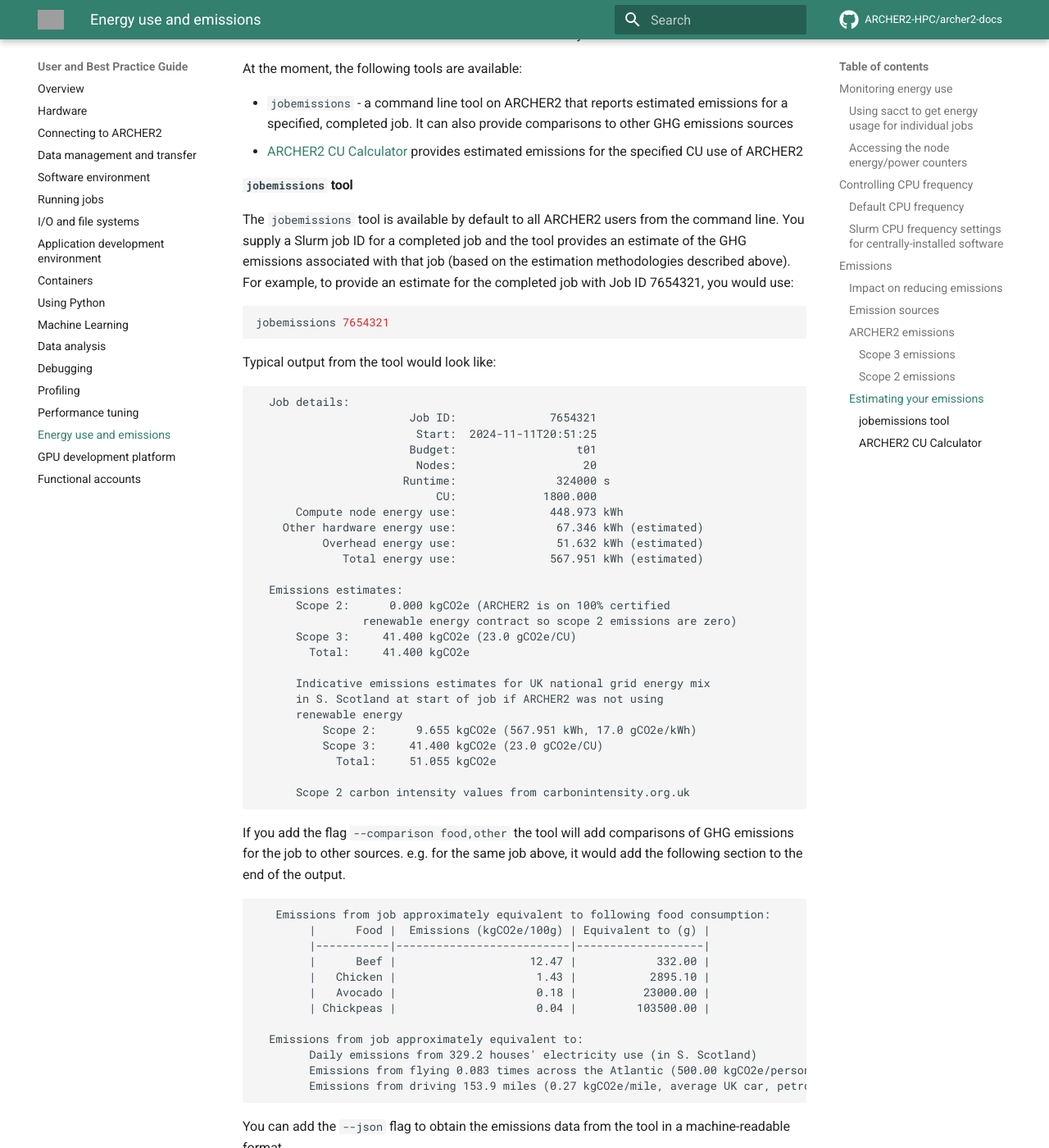
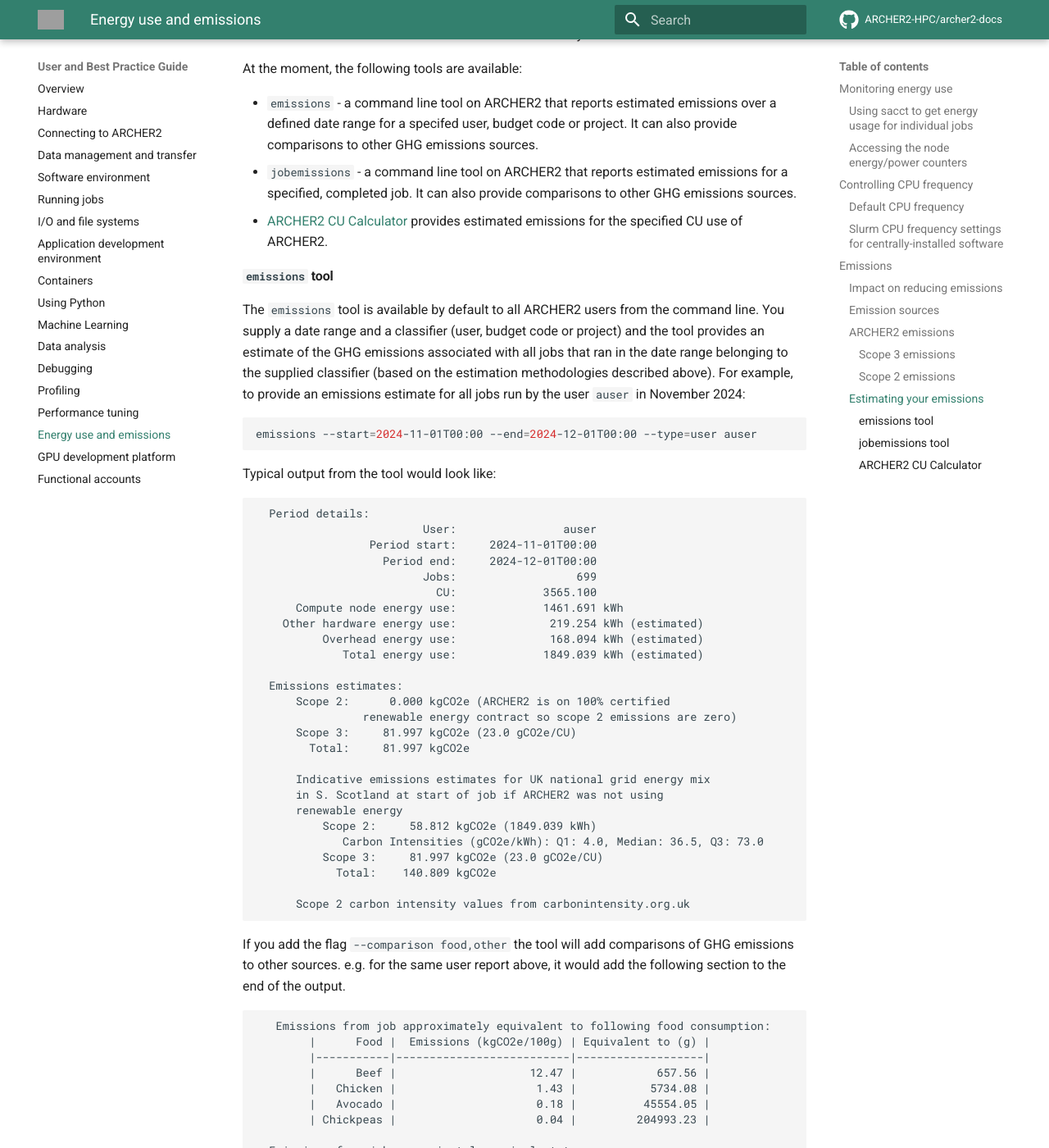
Before and after one commit to ARCHER2-HPC/archer2-docs, an MkDocs documentation site: the page built from docs/user-guide/energy.md, in a window 1280 px wide and 1400 px high, scrolled down 9142 px. Shown: the whole window at 82% size. Built offline with MkDocs 1.6.1 and Material for MkDocs 9.7.7, drawn with Linux system fonts in a browser that asks for light colours; comment, search, counter and statistics services are not loaded; some of the changed text lies outside the part shown; grey boxes are pictures that could not be loaded.

Commit message:
Add docs on "emissions" tool

````diff
--- a/docs/user-guide/energy.md
+++ b/docs/user-guide/energy.md
@@ -314,10 +314,81 @@
 
 At the moment, the following tools are available:
 
+- `emissions` - a command line tool on ARCHER2 that reports estimated emissions over a defined
+  date range for a specifed user, budget code or project. It can also provide comparisons to
+  other GHG emissions sources.
 - `jobemissions` - a command line tool on ARCHER2 that reports estimated emissions for a specified,
-  completed job. It can also provide comparisons to other GHG emissions sources
+  completed job. It can also provide comparisons to other GHG emissions sources.
 - [ARCHER2 CU Calculator](https://www.archer2.ac.uk/support-access/cu-calc.html) provides estimated
-  emissions for the specified CU use of ARCHER2
+  emissions for the specified CU use of ARCHER2.
+
+#### `emissions` tool
+
+The `emissions` tool is available by default to all ARCHER2 users from the command line. You
+supply a date range and a classifier (user, budget code or project) and the tool provides an
+estimate of the GHG emissions associated with all jobs that ran in the date range belonging
+to the supplied classifier (based on the estimation methodologies described above). For example,
+to provide an emissions estimate for all jobs run by the user `auser` in November 2024:
+
+```bash
+emissions --start=2024-11-01T00:00 --end=2024-12-01T00:00 --type=user auser
+```
+
+Typical output from the tool would look like:
+
+```
+  Period details:
+                         User:                auser
+                 Period start:     2024-11-01T00:00
+                   Period end:     2024-12-01T00:00
+                         Jobs:                  699
+                           CU:             3565.100
+      Compute node energy use:             1461.691 kWh
+    Other hardware energy use:              219.254 kWh (estimated)
+          Overhead energy use:              168.094 kWh (estimated)
+             Total energy use:             1849.039 kWh (estimated)
+
+  Emissions estimates:
+      Scope 2:      0.000 kgCO2e (ARCHER2 is on 100% certified
+                renewable energy contract so scope 2 emissions are zero)
+      Scope 3:     81.997 kgCO2e (23.0 gCO2e/CU)
+        Total:     81.997 kgCO2e
+
+      Indicative emissions estimates for UK national grid energy mix
+      in S. Scotland at start of job if ARCHER2 was not using
+      renewable energy
+          Scope 2:     58.812 kgCO2e (1849.039 kWh)
+             Carbon Intensities (gCO2e/kWh): Q1: 4.0, Median: 36.5, Q3: 73.0
+          Scope 3:     81.997 kgCO2e (23.0 gCO2e/CU)
+            Total:    140.809 kgCO2e
+
+      Scope 2 carbon intensity values from carbonintensity.org.uk
+
+```
+
+If you add the flag `--comparison food,other` the tool will add comparisons of
+GHG emissions to other sources. e.g. for the same user report above, it
+would add the following section to the end of the output.
+
+```
+   Emissions from job approximately equivalent to following food consumption:
+        |      Food |  Emissions (kgCO2e/100g) | Equivalent to (g) |
+        |-----------|--------------------------|-------------------|
+        |      Beef |                    12.47 |            657.56 |
+        |   Chicken |                     1.43 |           5734.08 |
+        |   Avocado |                     0.18 |          45554.05 |
+        | Chickpeas |                     0.04 |         204993.23 |
+
+  Emissions from job approximately equivalent to:
+        Daily emissions from 303.7 houses' electricity use (in S. Scotland)
+        Emissions from flying 0.164 times across the Atlantic (500.00 kgCO2e/person)
+        Emissions from driving 304.8 miles (0.27 kgCO2e/mile, average UK car, petrol and diesel very similar)
+
+```
+
+You can add the `--json` flag to obtain the emissions data from the tool in a machine-readable
+format.
+
 
 #### `jobemissions` tool
 
````
